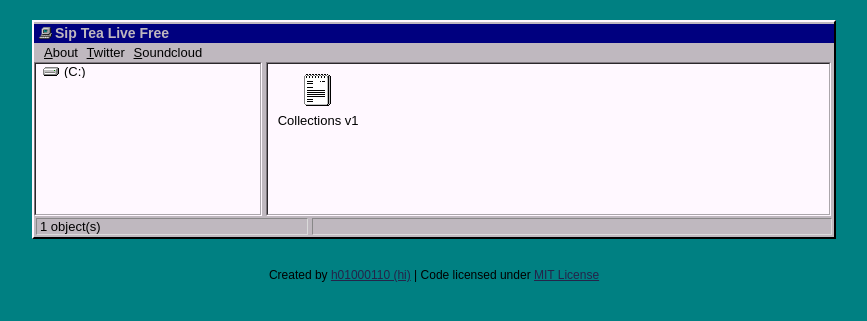
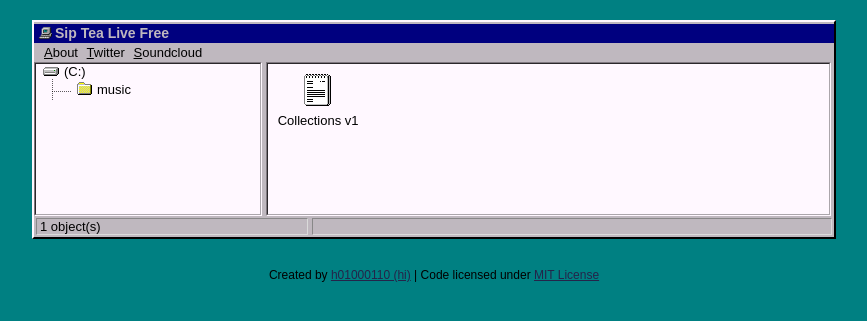
Before and after one commit to andgates/chayumusic, a Jekyll site: the page built from index.html, in a window 1280 px wide. Shown: the top 321 px of the page, without its empty margins (206-1073 px from the left). Built offline with Jekyll 4.4.1, drawn with Linux system fonts in a browser that asks for light colours.

Commit message:
Add music tag to first post

```diff
--- a/_posts/2018-07-12-collections-v1.markdown
+++ b/_posts/2018-07-12-collections-v1.markdown
@@ -3,7 +3,9 @@ title: Collections v1
 date: 2018-07-12 19:09:00 -07:00
 categories:
 - music
-layout: tag
+layout: default
+tags:
+- music
 ---
 
 Checkout Collections v1 on BandCamp now!
```
